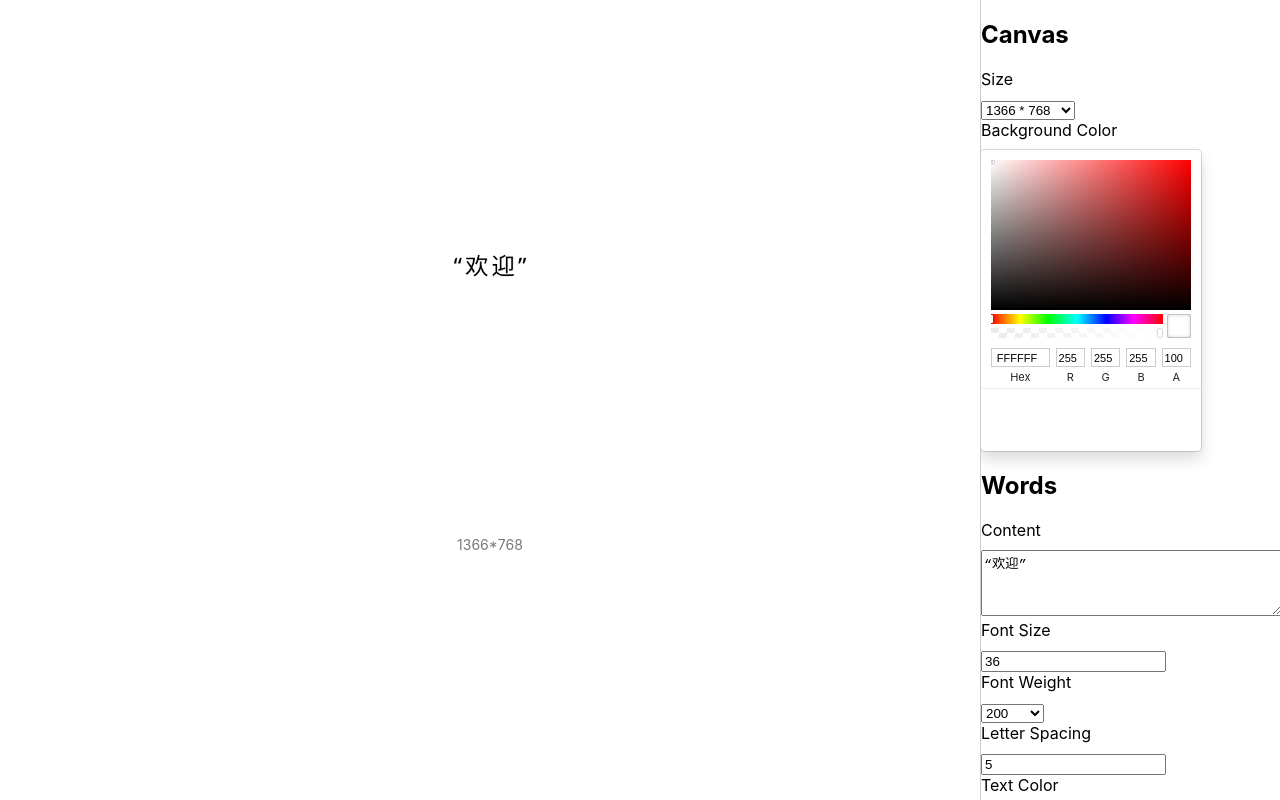
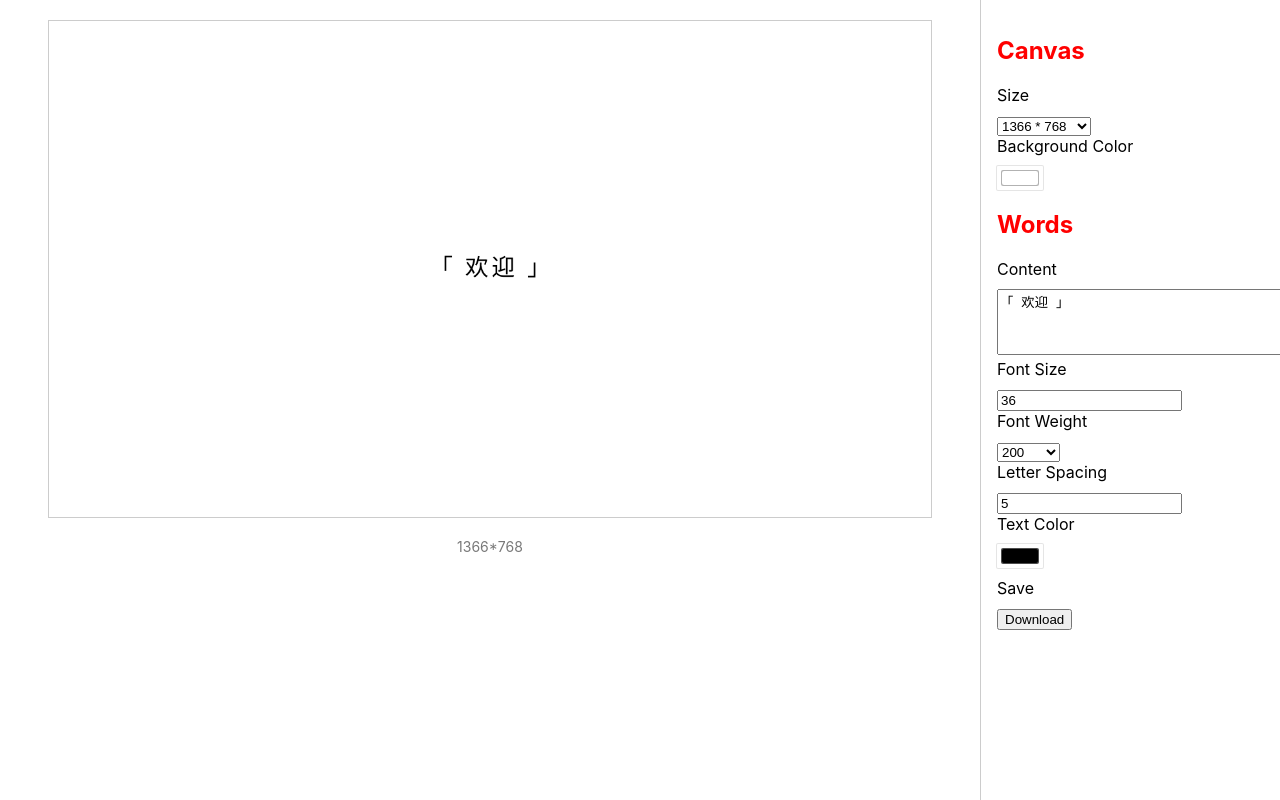
Before and after one commit to luogao/react-learning-road, a React (Create React App) app in the folder wallpaper-production/: page / in a window 1280 px wide. Built offline with nearby package versions, Linux system fonts and the light colour scheme.

Commit message:
[update] 更新wp

```diff
--- a/wallpaper-production/package.json
+++ b/wallpaper-production/package.json
@@ -5,6 +5,7 @@
   "homepage": "http://wp.lglzy.cn",
   "dependencies": {
     "html2canvas": "^1.0.0-alpha.12",
+    "immer": "^5.0.0",
     "nanoid": "^1.3.3",
     "react": "^16.6.0",
     "react-color": "^2.14.1",
--- a/wallpaper-production/src/App.css
+++ b/wallpaper-production/src/App.css
@@ -28,10 +28,12 @@
   flex: 1;
 }
 
+
 canvas {
   margin: 20px auto;
   display: block;
   user-select: none;
+  border: 1px solid #ccc;
 }
 
 .size-label {
--- a/wallpaper-production/src/App.js
+++ b/wallpaper-production/src/App.js
@@ -94,13 +94,13 @@ class App extends Component {
     const { width, height } = canvasData.size
 
     return (
-      <div className="App">
+      <div className='App'>
         {/* <div className='under-construction'>
           UNDER  construction, COME  tomorrow
         </div> */}
-        <div className="render">
+        <div className='render'>
           <canvas style={{ maxWidth: '90%' }} ref={ref => (this.canvasRef = ref)} width={width} height={height} />
-          <div className="size-label">{width + '*' + height}</div>
+          <div className='size-label'>{width + '*' + height}</div>
         </div>
         <Control dataUpdate={this.handleDataUpdate} data={canvasData} onSave={this.handleSave} />
       </div>
--- a/wallpaper-production/src/components/Control/Control.css
+++ b/wallpaper-production/src/components/Control/Control.css
@@ -6,6 +6,7 @@
   overflow: auto;
   padding-bottom: 1.5em;
   box-sizing: border-box;
+  padding: 1em;
 }
 
 section + section{
--- a/wallpaper-production/src/components/Control/Control.js
+++ b/wallpaper-production/src/components/Control/Control.js
@@ -3,6 +3,7 @@ import { SketchPicker } from 'react-color'
 import { canvasSizeData, fontWeightData, DEFAULT_FONT_WEIGHT } from '../../constants'
 
 import './Control.css'
+import GColorPicker from '../GColorPicker'
 
 class Control extends React.Component {
   constructor(props) {
@@ -34,7 +35,7 @@ class Control extends React.Component {
     const { onSave, data } = this.props
 
     return (
-      <div className="control-container">
+      <div className='control-container'>
         <section>
           <h1> Canvas </h1>
           <div>
@@ -49,7 +50,7 @@ class Control extends React.Component {
           </div>
           <div>
             <span> Background Color </span>
-            <SketchPicker color={data.bgColor} onChange={this.handleColorChange} />
+            <GColorPicker color={data.bgColor} onChange={this.handleColorChange} />
           </div>
         </section>
         <section>
@@ -57,11 +58,11 @@ class Control extends React.Component {
           <div>
             <span>Content</span>
             <textarea
-              rows="4"
-              cols="35"
-              placeholder="enter your words"
+              rows='4'
+              cols='35'
+              placeholder='enter your words'
               value={data.words.text}
-              type="text"
+              type='text'
               onChange={e => {
                 let value = e.currentTarget.value
                 this.handleWordsDataChange('text', value)
@@ -71,9 +72,9 @@ class Control extends React.Component {
           <div>
             <span>Font Size</span>
             <input
-              placeholder="change font size"
+              placeholder='change font size'
               value={data.words.fontSize}
-              type="number"
+              type='number'
               onChange={e => {
                 this.handleWordsDataChange('fontSize', e.currentTarget.value)
               }}
@@ -92,9 +93,9 @@ class Control extends React.Component {
           <div>
             <span>Letter Spacing</span>
             <input
-              placeholder="change the letter spacing"
+              placeholder='change the letter spacing'
               value={data.words.letterSpacing}
-              type="number"
+              type='number'
               onChange={e => {
                 this.handleWordsDataChange('letterSpacing', e.currentTarget.value)
               }}
@@ -102,7 +103,7 @@ class Control extends React.Component {
           </div>
           <div>
             <span>Text Color</span>
-            <SketchPicker
+            <GColorPicker
               color={data.words.color}
               onChange={res => {
                 this.handleWordsDataChange('color', res.hex)
--- /dev/null
+++ b/wallpaper-production/src/components/GColorPicker/index.js
@@ -0,0 +1,55 @@
+import React from 'react'
+import './style.css'
+import { SketchPicker } from 'react-color'
+
+const DEFAULT_COLOR = {
+  r: 241,
+  g: 112,
+  b: 19,
+  a: 1
+}
+class GColorPicker extends React.PureComponent {
+  constructor(props) {
+    super(props)
+    this.state = {
+      displayColorPicker: false,
+      color: this.props.color || DEFAULT_COLOR
+    }
+  }
+
+  handleClick = () => {
+    this.setState({ displayColorPicker: !this.state.displayColorPicker })
+  }
+
+  handleClose = () => {
+    this.setState({ displayColorPicker: false })
+  }
+
+  handleChange = color => {
+    this.setState({ color: color.rgb })
+    this.props.onChange && this.props.onChange(color)
+  }
+
+  getPreviewColor = () => (typeof this.state.color === 'string' ? this.state.color : `rgba(${this.state.color.r}, ${this.state.color.g}, ${this.state.color.b}, ${this.state.color.a})`)
+
+  render() {
+    const previewColor = this.getPreviewColor()
+
+    return (
+      <div className='g-color-picker-wrapper' style={this.props.containerStyle}>
+        <div className='g-color-picker-swatch' onClick={this.handleClick}>
+          <div className='g-color-picker-preview-color-after' style={{ backgroundColor: previewColor }}></div>
+          <div className='g-color-picker-preview-color' style={{ backgroundColor: previewColor }} />
+        </div>
+        {this.state.displayColorPicker ? (
+          <div className='g-color-picker-popover'>
+            <div className='g-color-picker-overlay' onClick={this.handleClose} />
+            <SketchPicker color={this.state.color} onChange={this.handleChange} />
+          </div>
+        ) : null}
+      </div>
+    )
+  }
+}
+
+export default GColorPicker
--- /dev/null
+++ b/wallpaper-production/src/components/GColorPicker/style.css
@@ -0,0 +1,48 @@
+h1 {
+  color: red;
+}
+
+.g-color-picker-wrapper {
+}
+
+.g-color-picker-preview-color {
+  width: 36px;
+  height: 14px;
+  border-radius: 2px;
+  position: relative;
+  z-index: 1;
+}
+
+.g-color-picker-preview-color-after {
+  filter: invert(30%);
+  position: absolute;
+  width: 38px;
+  height: 16px;
+  border-radius: 2px;
+}
+
+.g-color-picker-swatch {
+  width: 46px;
+  height: 24px;
+  background: #fff;
+  border-radius: 1px;
+  box-shadow: 0 0 0 1px rgba(0, 0, 0, 0.1);
+  display: inline-flex;
+  cursor: pointer;
+  position: relative;
+  align-items: center;
+  justify-content: center;
+}
+
+.g-color-picker-popover {
+  position: absolute;
+  z-index: 2;
+  top: 40;
+}
+.g-color-picker-overlay {
+  position: fixed;
+  top: 0px;
+  right: 0px;
+  bottom: 0px;
+  left: 0px;
+}
--- a/wallpaper-production/src/constants.js
+++ b/wallpaper-production/src/constants.js
@@ -63,7 +63,7 @@ export const fontWeightData = [
   }
 ]
 
-export const defaultText = '“欢迎”'
+export const defaultText = '「 欢迎 」'
 export const DEFAULT_WIDTH = 1366
 export const DEFAULT_HEIGHT = 768
 export const DEFAULT_COLOR = '#000'
```
Also changed, not shown: 1 other file (tests, documents, lock files or other folders).
